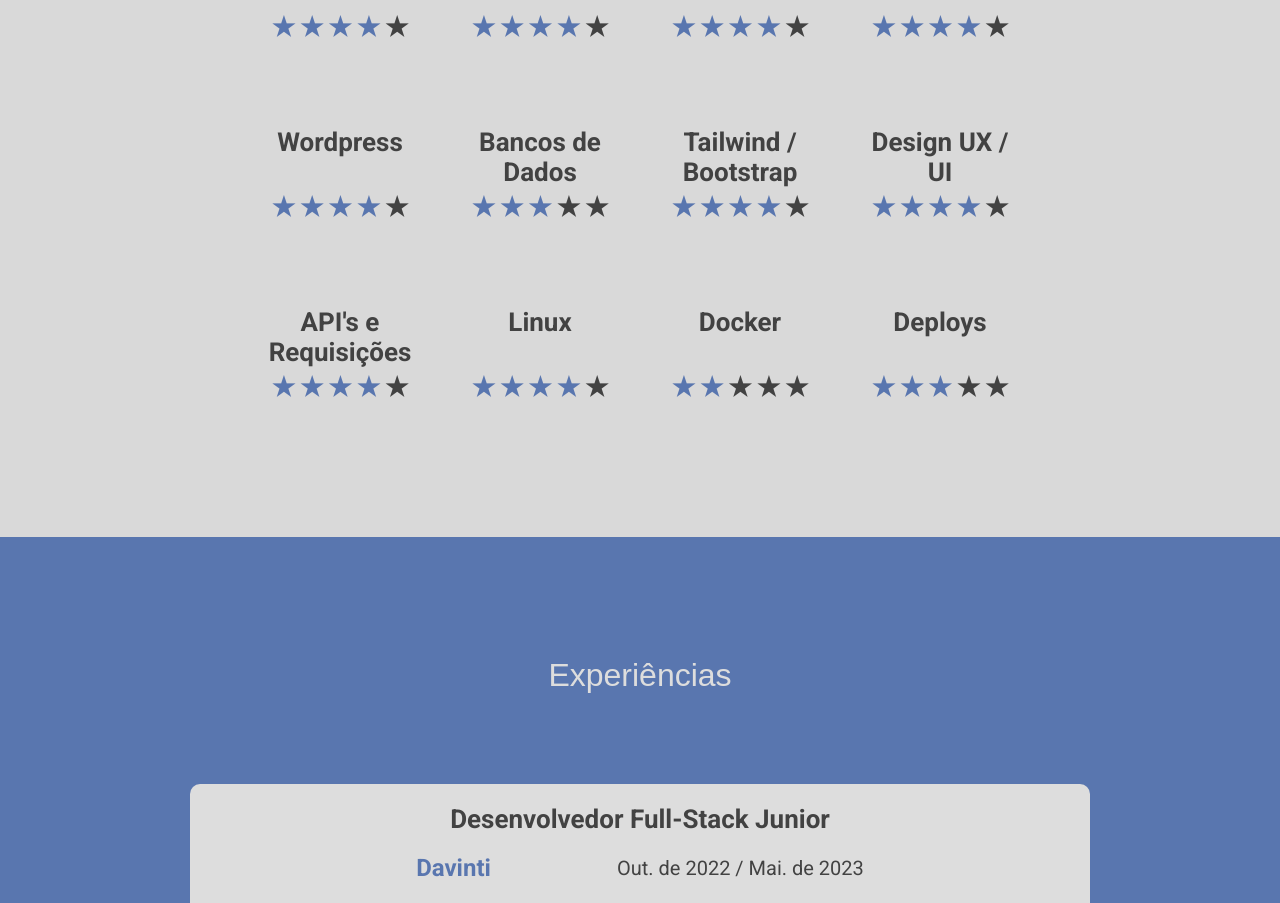
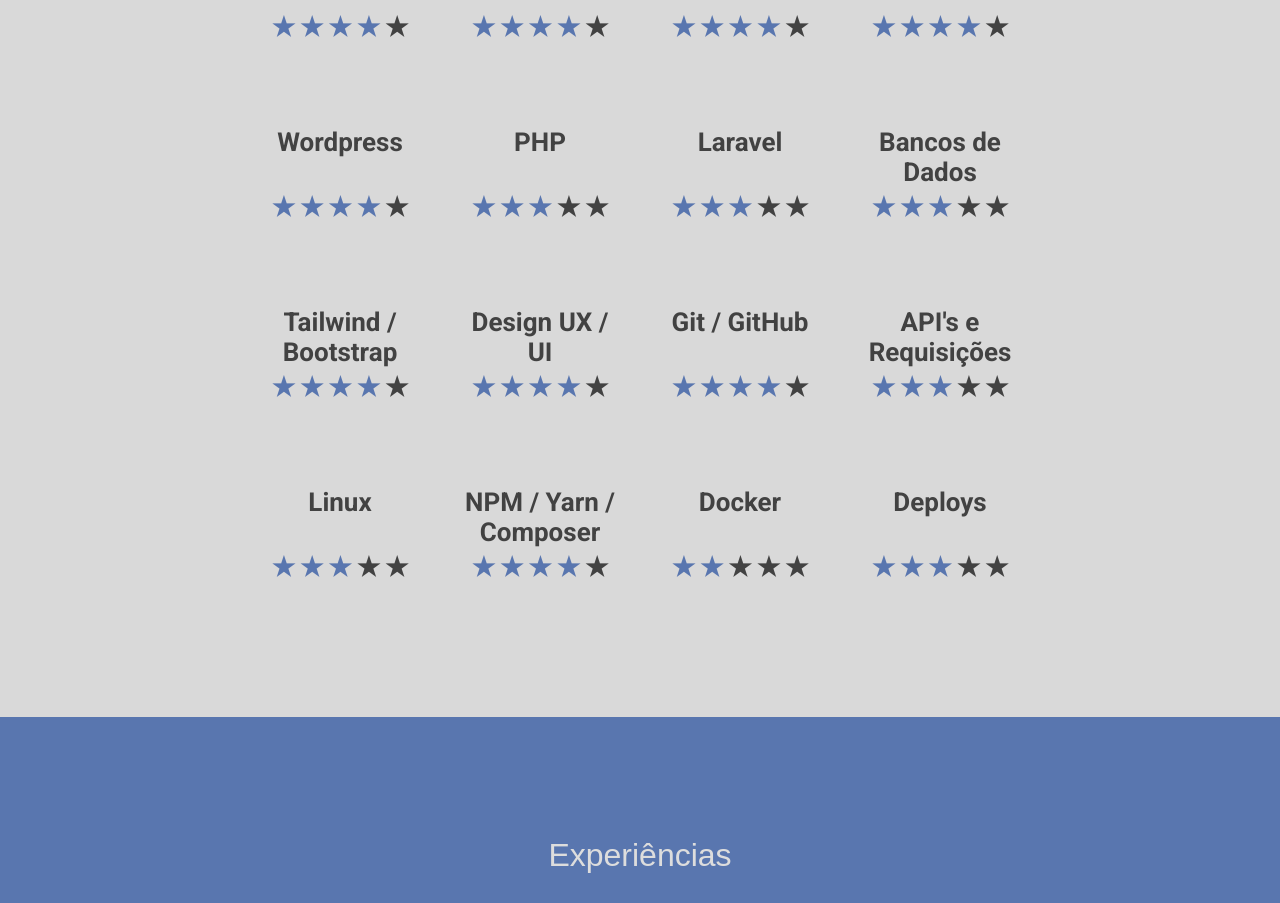
Before and after one commit to renanberton/portfolio, a React (Create React App) app: page / in a window 1280 px wide. Shown: the part 1560-2463 px from the top of the page. Built offline with nearby package versions, Linux system fonts and the light colour scheme; a web font is replaced by a local one.

Commit message:
Add mais tecnologias usadas na página About

```diff
--- a/src/pages/About/About.js
+++ b/src/pages/About/About.js
@@ -20,11 +20,15 @@
      { name: 'Javascript', rating: 4 },
      { name: 'React', rating: 4 },
      { name: 'Wordpress', rating: 4 },
+     { name: 'PHP', rating: 3 },
+     { name: 'Laravel', rating: 3 },
      { name: 'Bancos de Dados', rating: 3 },
      { name: 'Tailwind / Bootstrap', rating: 4 },
      { name: 'Design UX / UI', rating: 4 },
-     { name: 'API\'s e Requisições', rating: 4 },
-     { name: 'Linux', rating: 4 },
+     { name: 'Git / GitHub', rating: 4 },
+     { name: 'API\'s e Requisições', rating: 3 },
+     { name: 'Linux', rating: 3 },
+     { name: 'NPM / Yarn / Composer', rating: 4 },
      { name: 'Docker', rating: 2 },
      { name: 'Deploys', rating: 3 },
    ];
```
